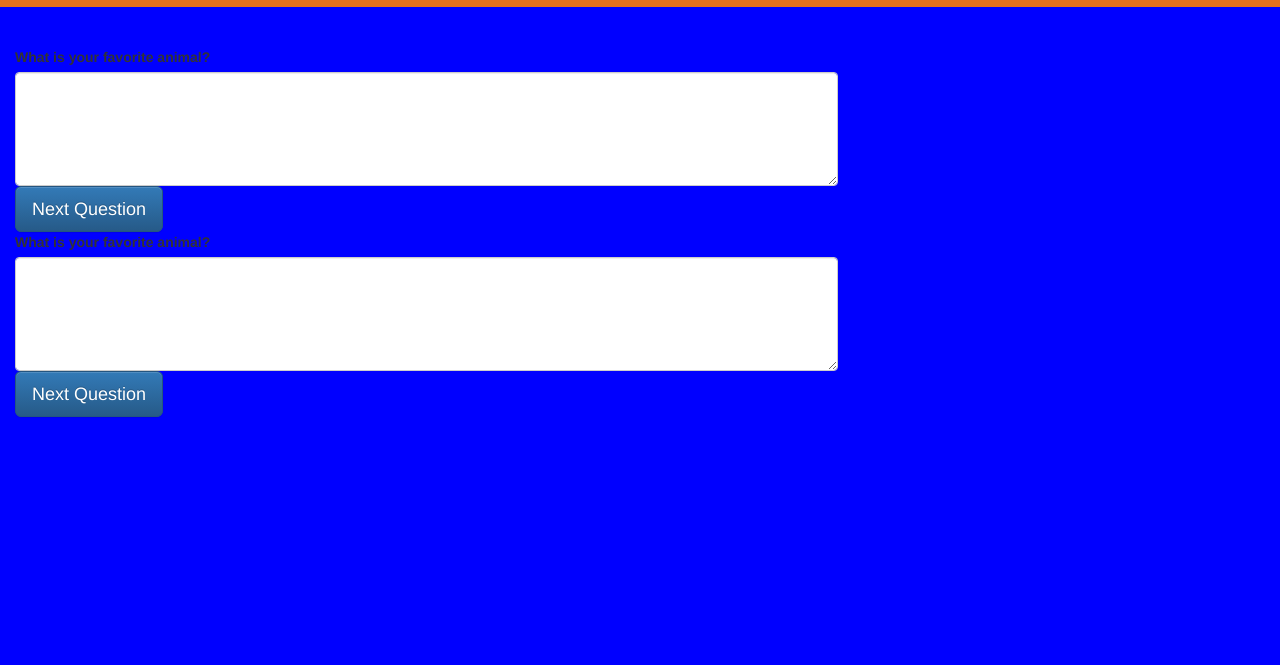
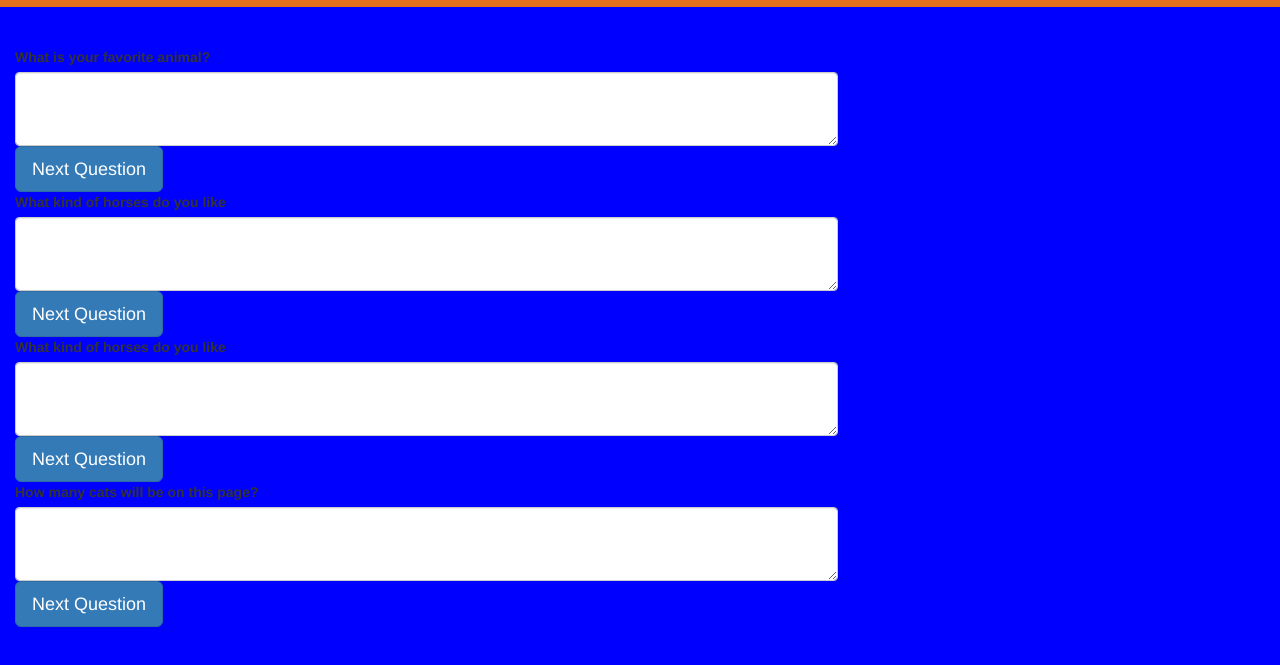
Before and after one commit to Wally142/Gen10Questionaire, a website: page public/Gen10Questionaire.html in a window 1280 px wide. Shown: the part 63-728 px from the top of the page. Drawn offline with nearby package versions, Linux system fonts and the light colour scheme.

Commit message:
4questions

```diff
--- a/public/Gen10Questionaire.html
+++ b/public/Gen10Questionaire.html
@@ -8,10 +8,9 @@
     </head>
     <style>
         input[type="text"]{
-            width: 400px;
+            width: 300px;
             height: 60px;
         }
-
     </style>
     <body style="background-color: blue">
         <div class="header">
@@ -24,23 +23,25 @@
         <div class="form-group">
         <div class="col-md-8" id="question1">
             <label for="questionOne">What is your favorite animal?</label>
-            <textarea class="form-control" rows="5" id="questionOne"></textarea>
+            <textarea class="form-control" rows="3" id="questionOne"></textarea>
             <button type="button" class="btn btn-primary btn-lg" id="question1Button">Next Question</button>
         </div>
         <div class="col-md-8" id="question2">
-            <label for="questionOne">What is your favorite animal?</label>
-            <textarea class="form-control" rows="5" id="questionTwo"></textarea>
+            <label for="questionOne">What kind of horses do you like</label>
+            <textarea class="form-control" rows="3" id="questionTwo"></textarea>
             <button type="button" class="btn btn-primary btn-lg" id="question2Button">Next Question</button>
         </div>
-
+        <div class="col-md-8" id="question3">
+            <label for="questionOne">What kind of horses do you like</label>
+            <textarea class="form-control" rows="3" id="questionThree"></textarea>
+            <button type="button" class="btn btn-primary btn-lg" id="question3Button">Next Question</button>
+        </div>
+        <div class="col-md-8" id="question4">
+            <label for="questionOne">How many cats will be on this page?</label>
+            <textarea class="form-control" rows="3" id="questionFour"></textarea>
+            <button type="button" class="btn btn-primary btn-lg" id="question4Button">Next Question</button>
+        </div>
             <link rel="stylesheet" href="https://maxcdn.bootstrapcdn.com/bootstrap/3.3.7/css/bootstrap.min.css" integrity="sha384-BVYiiSIFeK1dGmJRAkycuHAHRg32OmUcww7on3RYdg4Va+PmSTsz/K68vbdEjh4u" crossorigin="anonymous">
             <script src="https://code.jquery.com/jquery-3.3.1.min.js"></script>
-            <link rel="stylesheet" href="https://maxcdn.bootstrapcdn.com/bootstrap/3.3.7/css/bootstrap-theme.min.css" integrity="sha384-rHyoN1iRsVXV4nD0JutlnGaslCJuC7uwjduW9SVrLvRYooPp2bWYgmgJQIXwl/Sp" crossorigin="anonymous">
-            <script src="https://maxcdn.bootstrapcdn.com/bootstrap/3.3.7/js/bootstrap.min.js" integrity="sha384-Tc5IQib027qvyjSMfHjOMaLkfuWVxZxUPnCJA7l2mCWNIpG9mGCD8wGNIcPD7Txa" crossorigin="anonymous"></script>
-            <script src="js/jquery-2.2.4.min.js"></script>
-            <script src="https://d3js.org/d3.v5.min.js"></script>
-            <script src="js/d3pie.min.js"></script>
-            <script src="js/trackit.js"></script>
-
     </body>
 </html>
```
